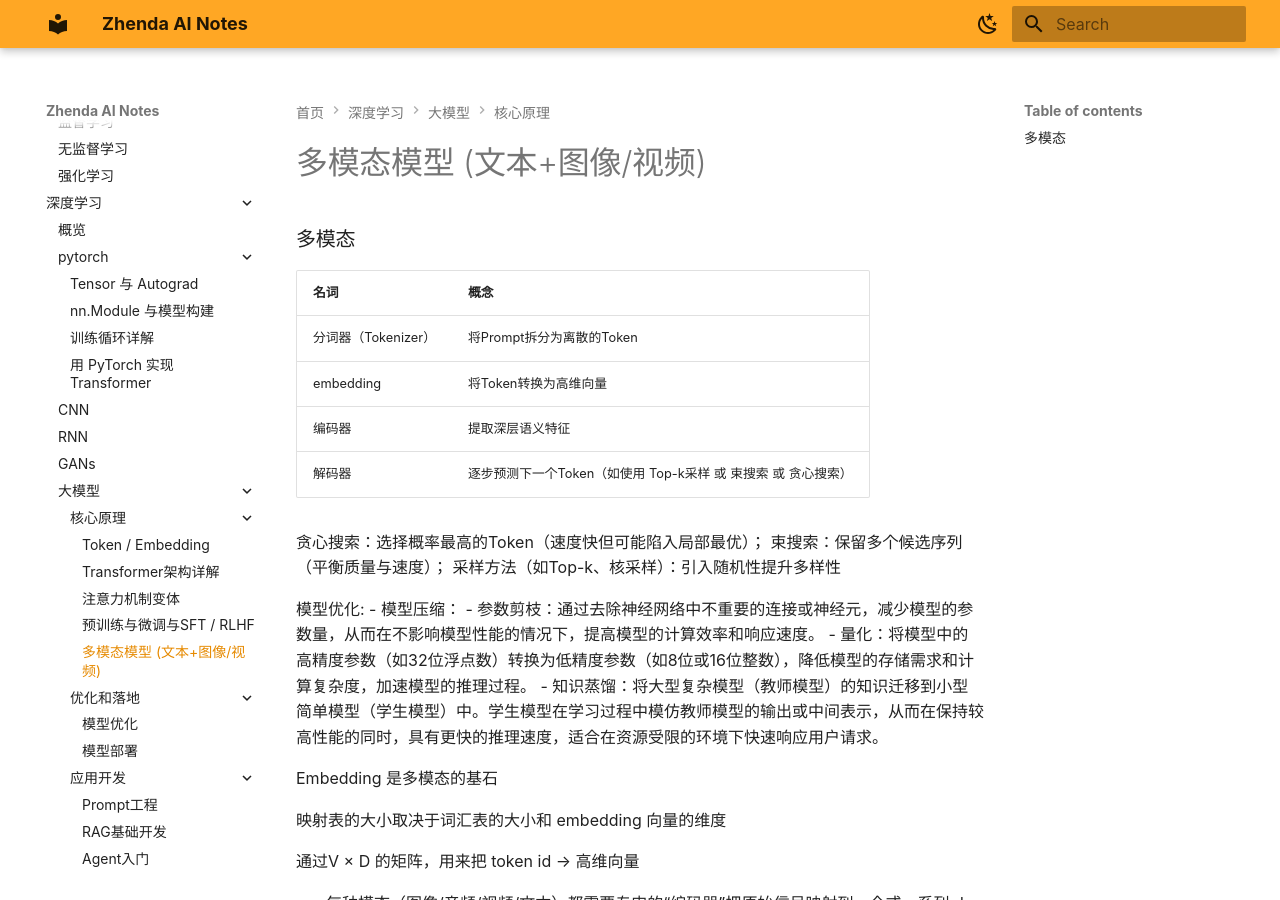
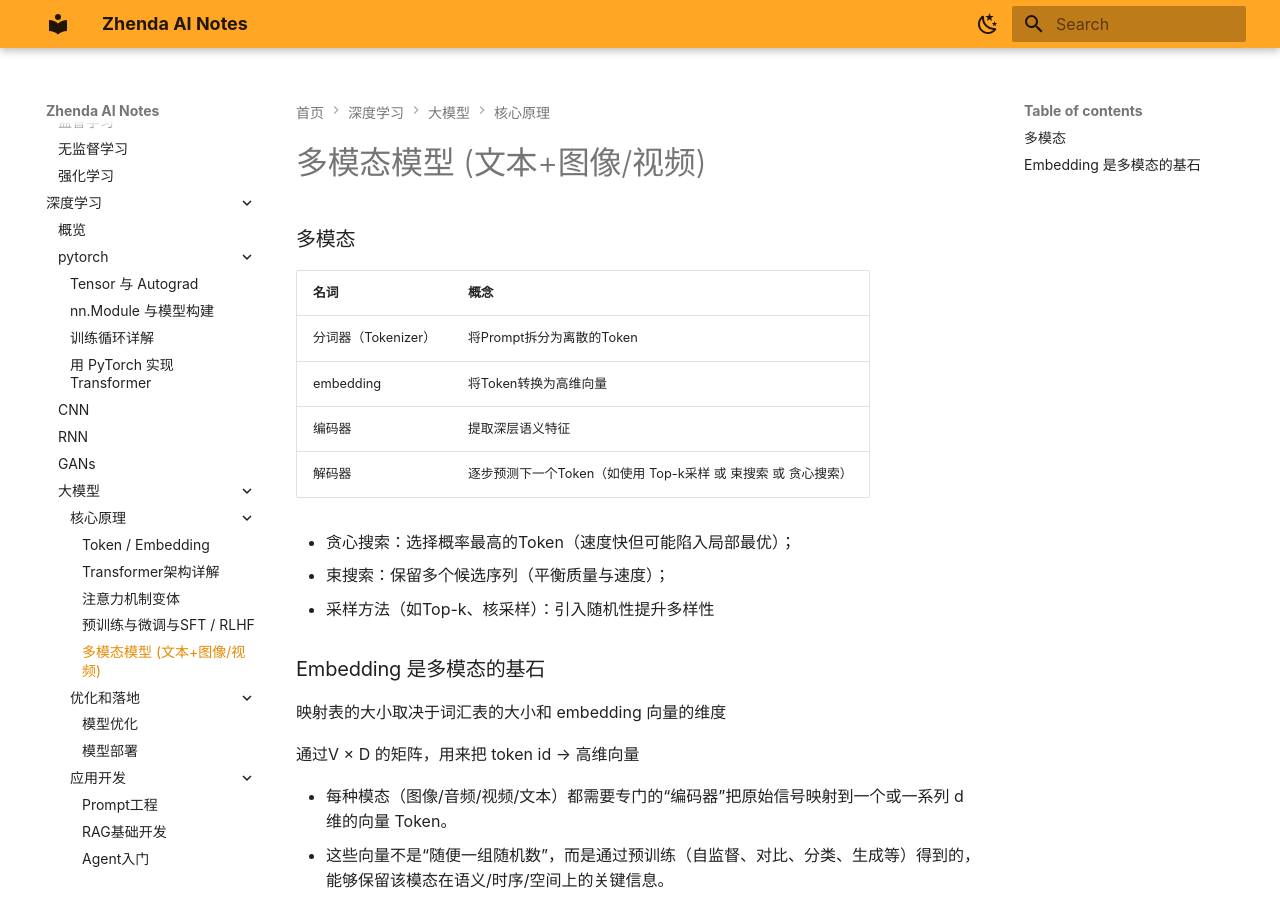
Before and after one commit to zhenda-hub/ai-note, an MkDocs documentation site: the page built from docs/dl/llm/cores/multimodal.md, in a window 1280 px wide and 900 px high. Built offline with MkDocs 1.6.1 and Material for MkDocs 9.7.7, drawn with Linux system fonts in a browser that asks for light colours; plug-ins that fetch from the network failed and are left out.

Commit message:
update: mds

```diff
--- a/docs/dl/llm/cores/multimodal.md
+++ b/docs/dl/llm/cores/multimodal.md
@@ -9,18 +9,12 @@
 | 编码器  |       提取深层语义特征               |
 | 解码器  |       逐步预测下一个Token（如使用 Top-k采样 或 束搜索 或 贪心搜索）               |
 
-贪心搜索：选择概率最高的Token（速度快但可能陷入局部最优）；
-束搜索：保留多个候选序列（平衡质量与速度）；
-采样方法（如Top-k、核采样）：引入随机性提升多样性
+- 贪心搜索：选择概率最高的Token（速度快但可能陷入局部最优）；
+- 束搜索：保留多个候选序列（平衡质量与速度）；
+- 采样方法（如Top-k、核采样）：引入随机性提升多样性
 
 
-模型优化:
-- 模型压缩：
-  - 参数剪枝：通过去除神经网络中不重要的连接或神经元，减少模型的参数量，从而在不影响模型性能的情况下，提高模型的计算效率和响应速度。
-  - 量化：将模型中的高精度参数（如32位浮点数）转换为低精度参数（如8位或16位整数），降低模型的存储需求和计算复杂度，加速模型的推理过程。
-- 知识蒸馏：将大型复杂模型（教师模型）的知识迁移到小型简单模型（学生模型）中。学生模型在学习过程中模仿教师模型的输出或中间表示，从而在保持较高性能的同时，具有更快的推理速度，适合在资源受限的环境下快速响应用户请求。
-
-Embedding 是多模态的基石
+### Embedding 是多模态的基石
 
 映射表的大小取决于词汇表的大小和 embedding 向量的维度
 
```
Also changed, not shown: docs/dl/llm/cores/finetune.md (+1 -1 lines), docs/dl/llm/optim/finetune.md (deleted, +0 -1 lines), docs/dl/llm/optim/optim.md (+8 -2 lines).
